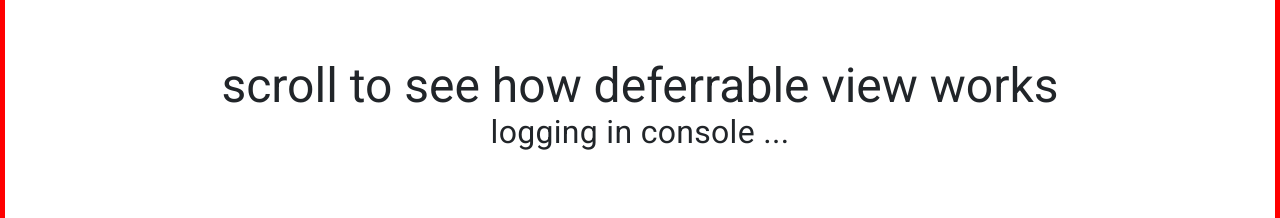
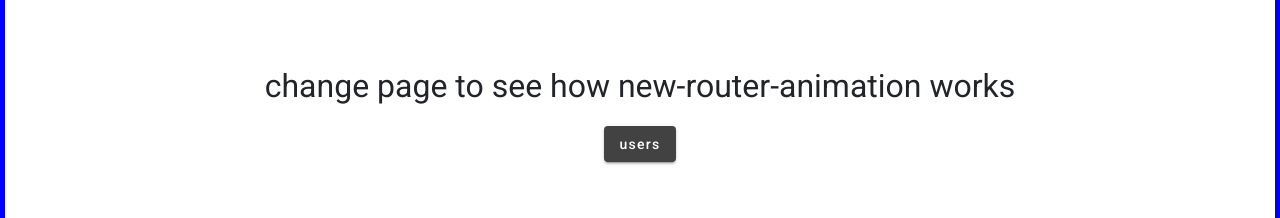
Before and after one commit to AliBarkook/angular-17-new-feature, an Angular app in the folder angular-17/: page / in a window 1280 px wide. Before the commit this address led to /users. Shown: the part 284-502 px from the top of the page. Built offline with nearby package versions, Linux system fonts and the light colour scheme; no server answers.

Commit message:
implement homepage and router animation

```diff
--- a/angular-17/src/app/app.config.ts
+++ b/angular-17/src/app/app.config.ts
@@ -1,5 +1,5 @@
 import { ApplicationConfig } from '@angular/core';
-import { provideRouter } from '@angular/router';
+import { provideRouter, withViewTransitions } from '@angular/router';
 
 import { routes } from './app.routes';
 import { provideClientHydration } from '@angular/platform-browser';
@@ -8,7 +8,7 @@ import { HTTP_INTERCEPTORS } from '@angular/common/http';
 import { AuthInterceptor } from '../shared/interceptors/auth-interceptor';
 
 export const appConfig: ApplicationConfig = {
-  providers: [provideRouter(routes), provideClientHydration(), provideAnimations(),
+  providers: [provideRouter(routes, withViewTransitions()), provideClientHydration(), provideAnimations(),
     { provide: HTTP_INTERCEPTORS, useClass: AuthInterceptor, multi: true }
   ]
 };
--- a/angular-17/src/app/app.routes.ts
+++ b/angular-17/src/app/app.routes.ts
@@ -7,7 +7,6 @@ export const routes: Routes = [
     },
     {
         path: '',
-        redirectTo: 'users',
-        pathMatch: 'full'
-    }
+        loadComponent: () => import('./home/home.component').then(m => m.HomeComponent),
+    },
 ];
--- /dev/null
+++ b/angular-17/src/app/home/home.component.html
@@ -0,0 +1,4 @@
+<section class="flex-wrap d-flex justify-content-center align-content-center">
+    <h1 class="col-12 mb-4 text-center" style="font-size: 2rem;">change page to see how new-router-animation works</h1>
+    <button mat-raised-button routerLink="/users">users</button>
+</section>
--- /dev/null
+++ b/angular-17/src/app/home/home.component.scss
@@ -0,0 +1,5 @@
+section {
+    width: 100vw;
+    height: 100vh;
+    border: 5px solid blue;
+}
--- a/angular-17/src/app/users/users.component.html
+++ b/angular-17/src/app/users/users.component.html
@@ -1,8 +1,10 @@
 <section class="d-flex flex-wrap justify-content-center">
 
     <main class="d-flex justify-content-center align-items-center">
+
         <div class="text-center">
 
+            <button class="mb-4" mat-raised-button routerLink="/">home</button>
             <h1 style="font-size: 3rem;">scroll to see how deferrable view works</h1>
             <h3 style="font-size: 2rem;">logging in console ...</h3>
         </div>
--- a/angular-17/src/app/users/users.component.ts
+++ b/angular-17/src/app/users/users.component.ts
@@ -3,6 +3,8 @@ import { CommonModule } from '@angular/common';
 import { MatListModule } from '@angular/material/list';
 import { HttpClient, HttpClientModule } from '@angular/common/http';
 import { UserCardComponent } from '../../shared/components/user-card/user-card.component';
+import { MatButtonModule } from '@angular/material/button';
+import { RouterModule } from '@angular/router';
 
 
 interface IUser {
@@ -30,7 +32,7 @@ interface IUser {
 @Component({
   selector: 'app-users',
   standalone: true,
-  imports: [CommonModule, MatListModule, HttpClientModule, UserCardComponent],
+  imports: [CommonModule, MatListModule, HttpClientModule, UserCardComponent, MatButtonModule, RouterModule],
   // host: { ngSkipHydration: 'true'},
   templateUrl: './users.component.html',
   styleUrl: './users.component.scss'
```
Also changed, not shown: angular-17/src/app/home/home.component.ts (added, +15 -0 lines).
